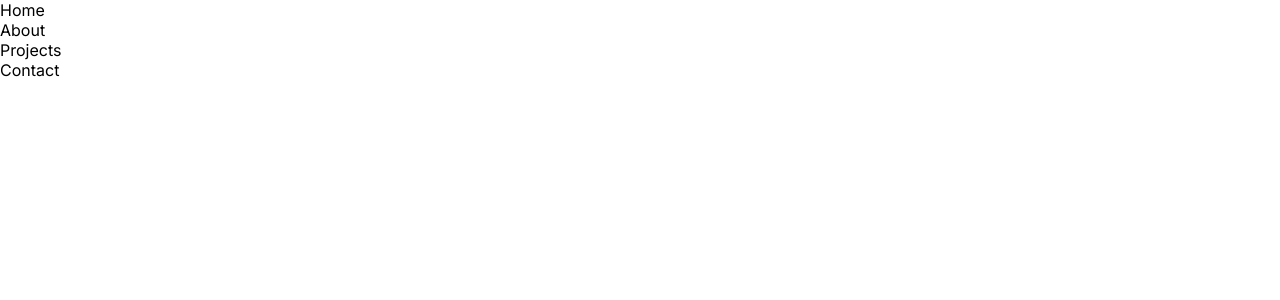
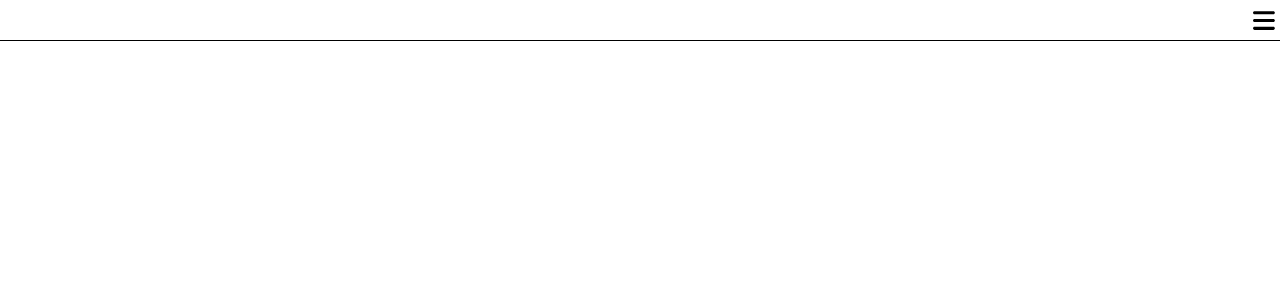
Before and after one commit to john-ngai/johnngai.com, a React (Create React App) app: page / in a window 1280 px wide. Shown: the top 300 px of the page. Built offline with nearby package versions, Linux system fonts and the light colour scheme.

Commit message:
Add feature - show/hide navbar list

```diff
--- a/src/components/Navbar.js
+++ b/src/components/Navbar.js
@@ -1,12 +1,35 @@
+import { useState } from 'react';
+import classNames from 'classnames';
+import { FontAwesomeIcon } from '@fortawesome/react-fontawesome';
+import { faBars } from '@fortawesome/free-solid-svg-icons'
+
 export default function Navbar() {
+  const [display, setDisplay] = useState(false);
+
+  const navbarListClass = classNames('navbar-list', {
+    show: display, hide: !display,
+  });
+
+  const toggleDisplay = () => setDisplay(prev => !prev);
+
+  const burgerIcon = (
+    <div className='container--icon'>
+      <FontAwesomeIcon className='icon--burger-bars'
+        icon={faBars}
+        onClick={toggleDisplay}
+      />
+    </div>
+  );
+
   return (
     <header>
-      <nav>
-        <ul>
-          <li>Home</li>
-          <li>About</li>
-          <li>Projects</li>
-          <li>Contact</li>
+      <nav className='navbar'>
+        {burgerIcon}
+        <ul className={navbarListClass}>
+          <li onClick={toggleDisplay}>Home</li>
+          <li onClick={toggleDisplay}>About</li>
+          <li onClick={toggleDisplay}>Projects</li>
+          <li onClick={toggleDisplay}>Contact</li>
         </ul>
       </nav>
     </header>
```
